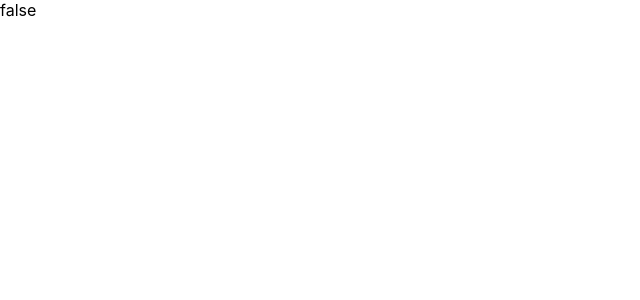
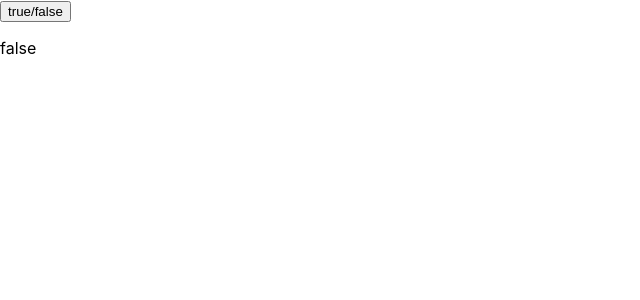
Before and after one commit to jun0222/next-various, a Next.js app: page /threeCalc in a window 1280 px wide. Shown: the top 300 px of the page, without its empty margins (0-640 px from the left). Built offline with nearby package versions, Linux system fonts and the light colour scheme.

Commit message:
Fix: lintsの実行

```diff
--- a/pages/threeCalc/index.tsx
+++ b/pages/threeCalc/index.tsx
@@ -1,11 +1,12 @@
-import { useState } from "react"
+import { useState } from 'react'
 
 export const App = () => {
   const [bool, setBool] = useState(false)
-  return bool?(
-    <div>true</div>
-  ) : (
-    <div>false</div>
+  return (
+    <div>
+      <button onClick={() => setBool(!bool)}>true/false</button>
+      {bool ? <p>true</p> : <p>false</p>}
+    </div>
   )
 }
 
```
